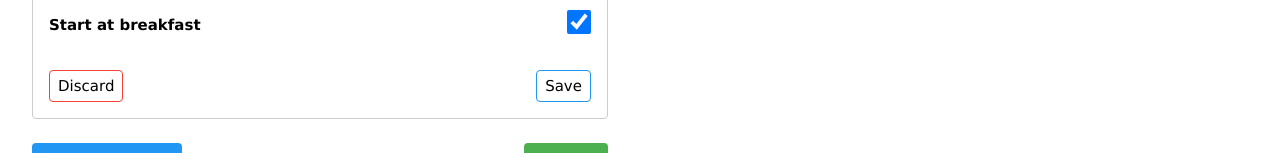
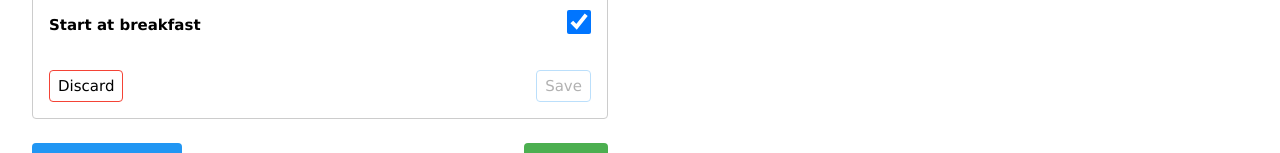
Before and after one commit to daini-rl/mx-minutes, a React (Create React App) app: page / in a window 1280 px wide. Shown: the part 390-543 px from the top of the page. Built offline with nearby package versions, Linux system fonts and the light colour scheme.

Commit message:
feat: divide functionality in save or edit medication button

```diff
--- a/src/components/medicationCard/index.tsx
+++ b/src/components/medicationCard/index.tsx
@@ -48,8 +48,14 @@ export default function MedicationCard({
     };
 
     const handleCancel = () => {
-        clearState();
+        clearState(); // might be useless in the future...
     };
+
+    const saveButtonIsDisabled =
+        medicationName === '' ||
+        medicationColor === '' ||
+        medicationFrequency === -1 ||
+        (!medicationAtBreakfast ? medicationStartHour === -1 : false);
 
     const handleSubmitMedication = () => {
         const medication = {
@@ -155,13 +161,24 @@ export default function MedicationCard({
                     />
                 </div>
                 <div>
-                    <Button
-                        buttonText={isActive ? 'Save' : 'Edit'}
-                        buttonVariant='outlined'
-                        buttonStateType='info'
-                        paddingSize='small'
-                        onClick={isActive ? handleSubmitMedication : () => setIsActive(!isActive)}
-                    />
+                    {isActive ? (
+                        <Button
+                            buttonText={'Save'}
+                            buttonVariant='outlined'
+                            buttonStateType='info'
+                            paddingSize='small'
+                            disabled={saveButtonIsDisabled}
+                            onClick={handleSubmitMedication}
+                        />
+                    ) : (
+                        <Button
+                            buttonText={'Edit'}
+                            buttonVariant='outlined'
+                            buttonStateType='info'
+                            paddingSize='small'
+                            onClick={() => setIsActive(!isActive)}
+                        />
+                    )}
                 </div>
             </div>
         </div>
```
